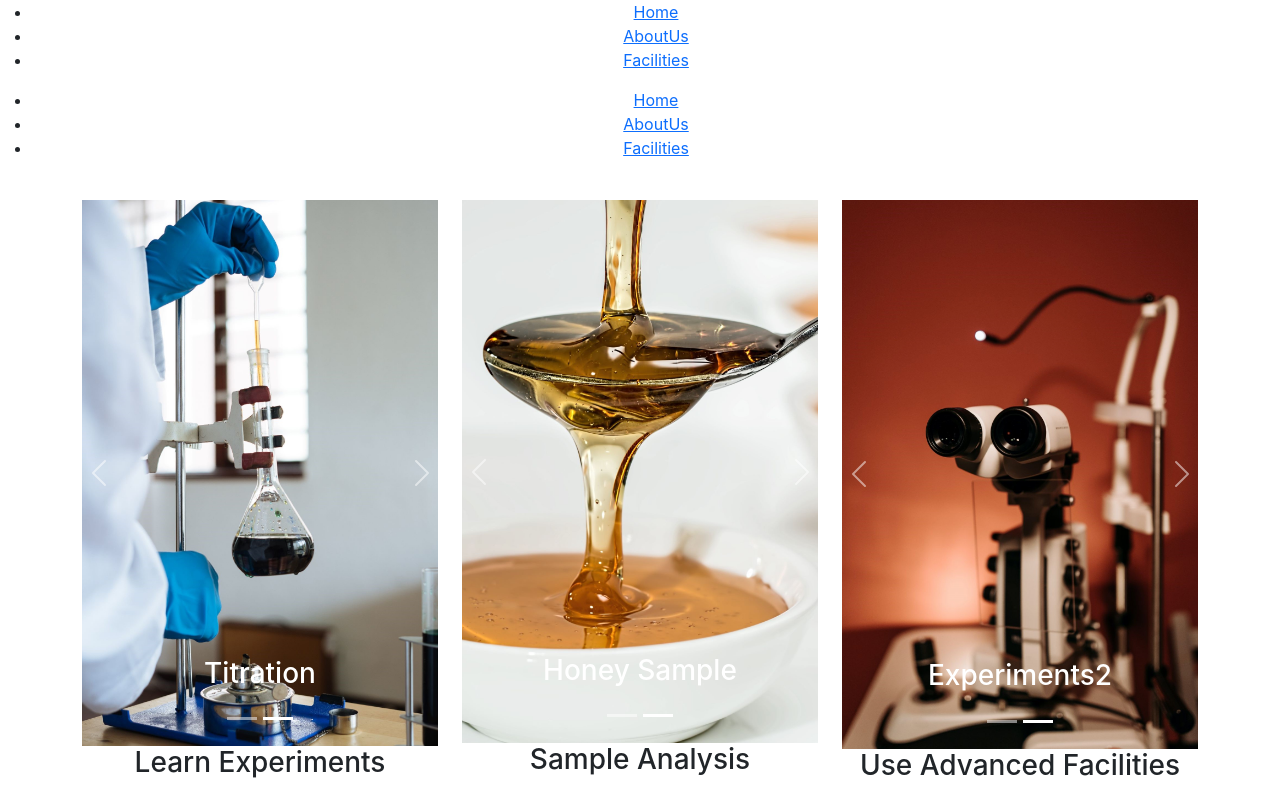
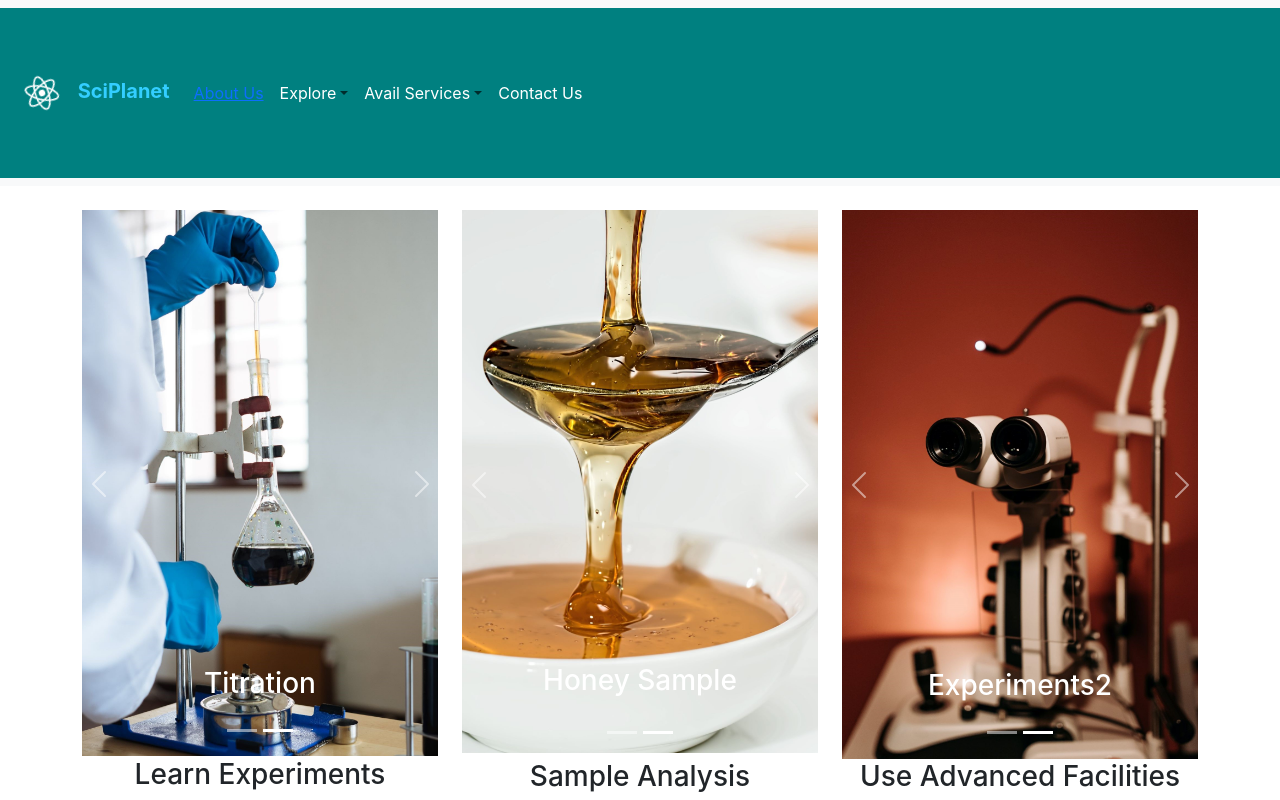
Before and after one commit to Saad-Rahman-Warsi/sciplanet, a React (Create React App) app: page / in a window 1280 px wide. Shown: the top 800 px of the page. Built offline with nearby package versions, Linux system fonts and the light colour scheme.

Commit message:
Update PageHeader.js

```diff
--- a/src/PageHeader.js
+++ b/src/PageHeader.js
@@ -9,24 +9,38 @@ import logo from './logo.svg';
 
 function PageHeader() {
   return (
-    <div>
+    <Navbar expand="lg" className="bg-body-tertiary">
+      <Container fluid style={{
+          backgroundColor: 'Teal', color:'White'
+        }}>
+        <Navbar.Brand href="https://saad-rahman-warsi.github.io/sciplanet/" style={{color: '#33CEFF'}}>
+            <img alt="" src={logo} width="60"  className="App-logo"  />{' '}
+            <b>SciPlanet</b>
+        </Navbar.Brand>
 
+        <Navbar.Toggle aria-controls="basic-navbar-nav" />
+        <Navbar.Collapse id="basic-navbar-nav" style={{color: 'White' }}>
+          <Nav className="me-auto">
+            <Nav.Link href="" style={{color: 'White'}}><Link to="/AboutUs">About Us</Link></Nav.Link>
 
-    <nav>
-        <ul>
-          <li>
-            <Link to="/">Home</Link>
-          </li>
-          <li>
-            <Link to="/AboutUs">AboutUs</Link>
-          </li>
-          <li>
-            <Link to="/Facilities">Facilities</Link>
-          </li>
-        </ul>
-      </nav>
-      <Outlet />
-    </div>
+            <NavDropdown title={ <span className="text-white my-auto">Explore</span> } id="basic-nav-dropdown">
+              <NavDropdown.Item href="/Facilities">Learn Experiments</NavDropdown.Item>
+              <NavDropdown.Item href="/Facilities">Sample Analysis</NavDropdown.Item>
+              <NavDropdown.Item href="/Facilities">Use Advanced Facilities</NavDropdown.Item>
+            </NavDropdown>
+
+            <NavDropdown title={ <span className="text-white my-auto">Avail Services</span> } id="basic-nav-dropdown">
+              <NavDropdown.Item href="#action/3.1">Learn Experiments</NavDropdown.Item>
+              <NavDropdown.Item href="#action/3.2">Sample Analysis</NavDropdown.Item>
+              <NavDropdown.Item href="#action/3.3">Use Advanced Facilities</NavDropdown.Item>
+            </NavDropdown>
+
+            <Nav.Link href="#link" style={{color: 'White'}}>Contact Us</Nav.Link>
+
+          </Nav>
+        </Navbar.Collapse>
+      </Container>
+    </Navbar>
   );
 }
 
```
